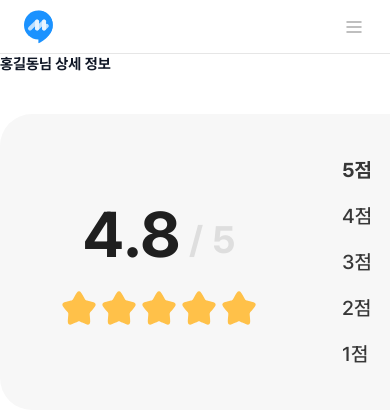
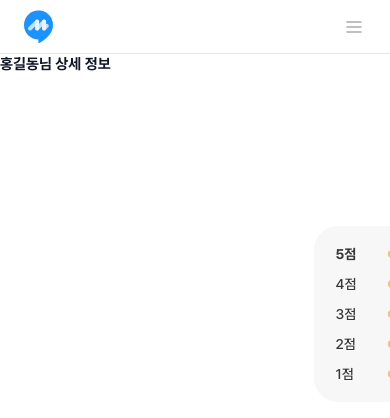
Before and after one commit to FS2-Part4-Team3/2-Moving-3-FE, a Next.js app: page /match-driver/1 in a window 390 px wide. Shown: the top 418 px of the page. Built offline with nearby package versions, Linux system fonts and the light colour scheme.

Commit message:
fix:#39-Tablet & Mobile UI complete

```diff
--- a/src/components/cards/ReviewChart.tsx
+++ b/src/components/cards/ReviewChart.tsx
@@ -17,8 +17,31 @@ export default function ReviewChart({
   ];
 
   return (
-    <div className="flex flex-row bg-background-200 rounded-[3.2rem] px-[5.9rem] py-[4rem] gap-[8.3rem] w-[95.5rem] h-[29.6rem] items-center">
-      <div className="flex flex-col justify-center gap-[1.5rem]">
+    <div className="flex lg:gap-0 md:gap-[5.6rem] md:flex-row justify-center items-center sm:flex-col sm:gap-[4rem]">
+      <div className="flex flex-col justify-center gap-[1.5rem] lg:hidden sm:block">
+        <div className="flex flex-row gap-[0.8rem] justify-center items-center">
+          <p className="text-black-400 text-[4rem] leading-[4.773rem] font-bold">
+            {score.toFixed(1)}
+          </p>
+          <p className="text-gray-100 text-[2.4rem] leading-[2.864rem] font-bold pt-[0.3rem]">
+            / 5
+          </p>
+        </div>
+        <div className="flex justify-center items-center">
+          {Array.from({ length: 5 }).map((_, i) => (
+            <Image
+              key={i}
+              src={i < Math.round(score) ? star_yellow : star_gray}
+              alt={i < Math.round(score) ? "Yellow Star" : "Gray Star"}
+              width={24}
+              height={24}
+            />
+          ))}
+        </div>
+      </div>
+
+      <div className="flex flex-row bg-background-200 lg:rounded-[3.2rem] sm:rounded-[2.4rem] lg:px-[5.9rem] lg:py-[4rem] lg:gap-[8.3rem] sm:px-[1.8rem] sm:py-[1.6rem] sm:gap-[0.6rem] lg:w-[95.5rem] lg:h-[29.6rem] sm:w-[32.7rem] sm:h-[17.6rem] items-center justify-center">
+        <div className="flex flex-col justify-center gap-[1.5rem] lg:block sm:hidden">
           <div className="flex flex-row gap-[0.8rem] justify-center items-center">
             <p className="text-black-400 text-[6.4rem] leading-[7.638rem] font-bold">
               {score.toFixed(1)}
@@ -39,20 +62,20 @@ export default function ReviewChart({
             ))}
           </div>
         </div>
-      <div className="flex gap-[1.4rem] flex-col justify-between">
+        <div className="flex lg:gap-[1.4rem] sm:gap-[0.6rem] flex-col justify-between">
           {chartData.map((item) => (
             <div
               key={item.score}
-            className="flex flex-row gap-[3rem] items-center justify-start"
+              className="flex flex-row lg:gap-[3rem] sm:gap-[1.6rem] items-center justify-start"
             >
               <p
-              className={`text-black-300 text-[2rem] leading-[3.2rem] ${
+                className={`text-black-300 lg:text-[2rem] lg:leading-[3.2rem] sm:text-[1.4rem] leading-[2.4rem] w-[3.6rem] ${
                   item.score === 5 ? "font-bold" : "font-medium"
-              } ${item.score === 1 ? "mr-[0.3rem]" : ""}`}
+                }`}
               >
                 {item.score}점
               </p>
-            <div className="h-[0.8rem] w-[37rem] rounded-[1.5rem] bg-background-300">
+              <div className="h-[0.8rem] lg:w-[37rem] sm:w-[18rem] rounded-[1.5rem] bg-background-300">
                 <div
                   className="bg-yellow-100 h-full rounded-[1.5rem]"
                   style={{
@@ -63,7 +86,7 @@ export default function ReviewChart({
                 ></div>
               </div>
               <p
-              className={`text-gray-300 text-[2rem] leading-[3.2rem] ${
+                className={`text-gray-300 lg:text-[2rem] lg:leading-[3.2rem] sm:text-[1.4rem] sm:leading-[2.4rem] lg:w-[4.2rem] sm:w-[3.6rem] ${
                   item.score === 5 ? "font-bold" : "font-medium"
                 }`}
               >
@@ -73,5 +96,6 @@ export default function ReviewChart({
           ))}
         </div>
       </div>
+    </div>
   );
 }
```
Lines whose indentation alone changed are shown as unchanged.
